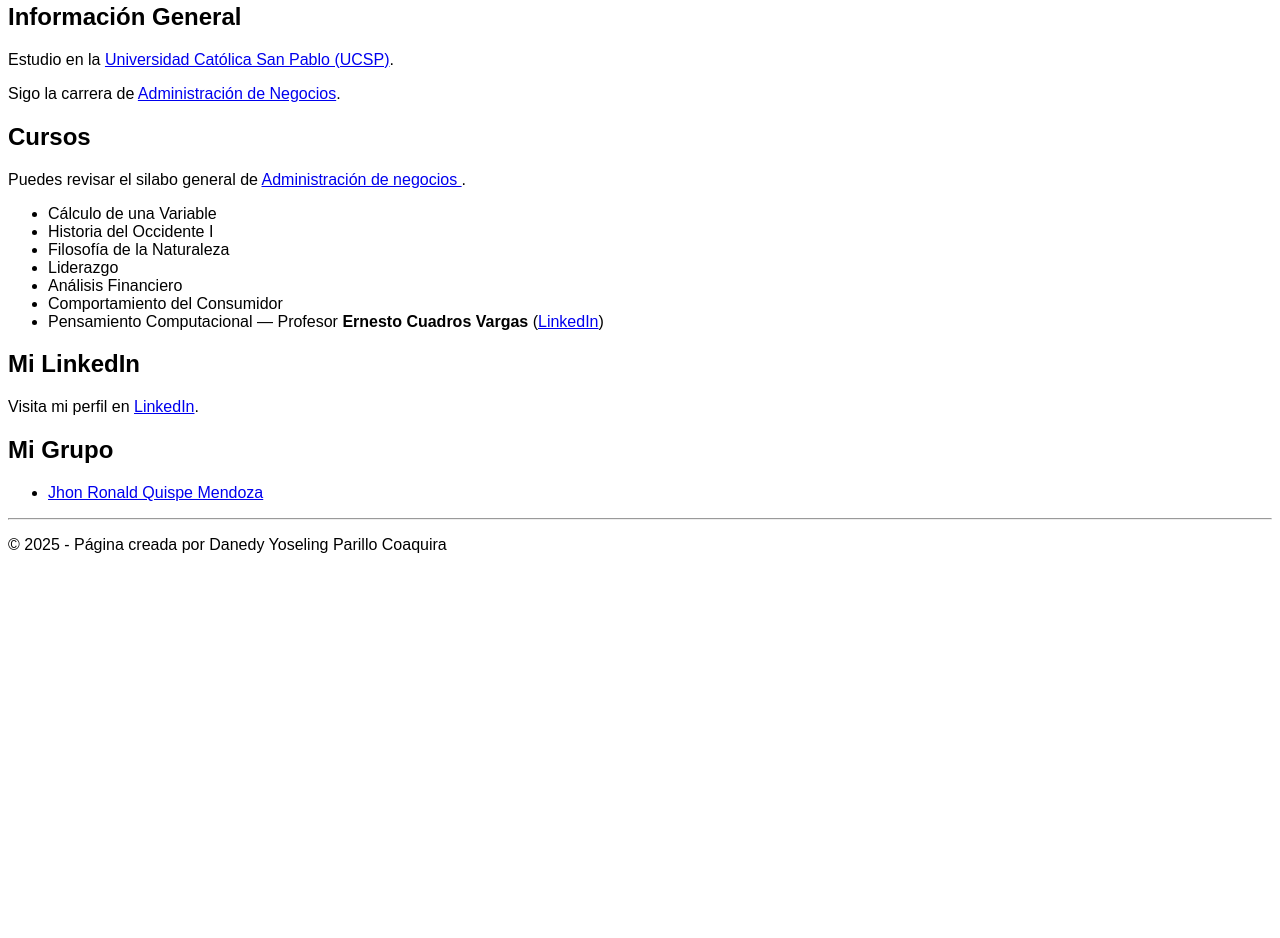
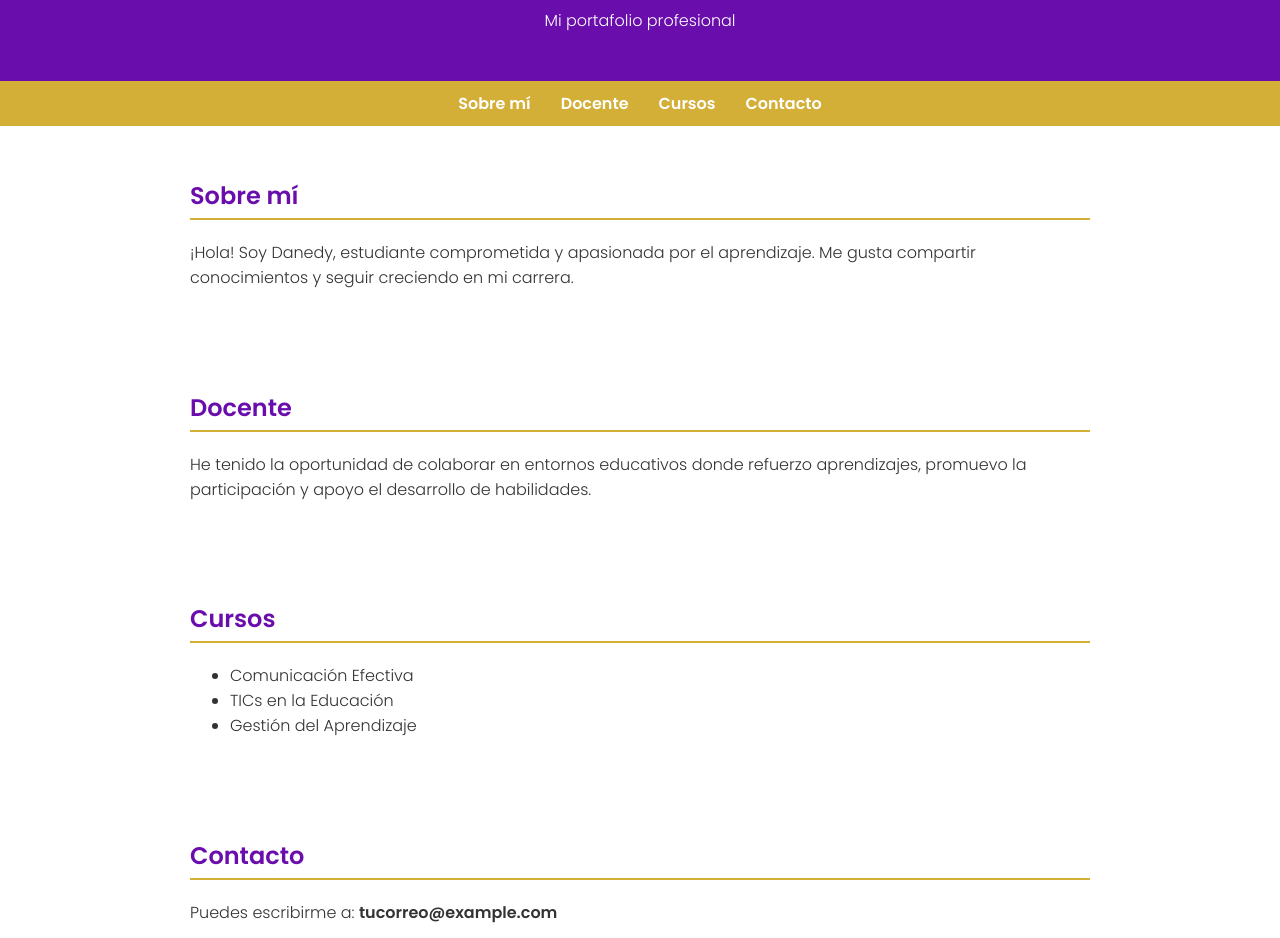
Before and after one commit to DanedyP/Danedy-Yoseling-Parillo-Coaquira, a plain HTML site: page index.html in a window 1280 px wide. Shown: the part 115-1053 px from the top of the page. Before the commit the page ends 800 px from the top, so only its background shows below. Drawn offline with Linux system fonts and the light colour scheme.

Commit message:
Update index.html

```diff
--- a/index.html
+++ b/index.html
@@ -2,45 +2,127 @@
 <!DOCTYPE html>
 <html lang="es">
 <head>
-    <meta charset="UTF-8">
-    <title>Página Personal de Danedy Yoseling Parillo Coaquira</title>
+  <meta charset="UTF-8">
+  <meta name="viewport" content="width=device-width, initial-scale=1">
+  <title>Danedy Yoseling Parillo Coaquira</title>
+  <link href="https://fonts.googleapis.com/css2?family=Poppins:wght@300;600&display=swap" rel="stylesheet">
+  <style>
+    :root {
+      --main-color: #6a0dad;      /* Morado */
+      --accent-color: #d4af37;    /* Dorado */
+      --bg-color: #ffffff;        /* Blanco */
+      --text-color: #333333;
+    }
+
+    body {
+      margin: 0;
+      font-family: 'Poppins', sans-serif;
+      background-color: var(--bg-color);
+      color: var(--text-color);
+    }
+
+    header {
+      background-color: var(--main-color);
+      color: white;
+      text-align: center;
+      padding: 2rem 1rem;
+    }
+
+    nav {
+      display: flex;
+      justify-content: center;
+      background-color: var(--accent-color);
+      padding: 10px;
+      flex-wrap: wrap;
+    }
+
+    nav a {
+      color: white;
+      text-decoration: none;
+      margin: 0 15px;
+      font-weight: bold;
+    }
+
+    section {
+      padding: 2rem;
+      max-width: 900px;
+      margin: auto;
+    }
+
+    h2 {
+      color: var(--main-color);
+      border-bottom: 2px solid var(--accent-color);
+      padding-bottom: 5px;
+    }
+
+    footer {
+      background-color: var(--main-color);
+      color: white;
+      text-align: center;
+      padding: 1rem;
+      font-size: 0.9rem;
+    }
+
+    @media (max-width: 600px) {
+      nav {
+        flex-direction: column;
+        align-items: center;
+      }
+      nav a {
+        margin: 10px 0;
+      }
+    }
+  </style>
 </head>
-<body style="font-family: Arial, sans-serif;">
+<body>
 
-    <h1>Hola, soy Danedy Parillo</h1>
+  <header>
+    <h1>Danedy Yoseling Parillo Coaquira</h1>
+    <p>Mi portafolio profesional</p>
+  </header>
 
-    <!-- Foto de perfil-->
-    <img src="danedy.jpg" alt="Foto de Danedy Parillo" width="200">
+  <nav>
+    <a href="#sobre-mi">Sobre mí</a>
+    <a href="#docente">Docente</a>
+    <a href="#cursos">Cursos</a>
+    <a href="#contacto">Contacto</a>
+  </nav>
 
-    <h2>Información General</h2>
-    <p>Estudio en la <a href="https://ucsp.edu.pe" target="_blank">Universidad Católica San Pablo (UCSP)</a>.</p>
-    <p>Sigo la carrera de <a href="https://ucsp.edu.pe/carreras/administracion-negocios/" target="_blank">Administración de Negocios</a>.</p>
+  <section id="sobre-mi">
+    <h2>Sobre mí</h2>
+    <p>¡Hola! Soy Danedy, estudiante comprometida y apasionada por el aprendizaje. Me gusta compartir conocimientos y seguir creciendo en mi carrera.</p>
+  </section>
 
-<h2>Cursos</h2>
-<p>Puedes revisar el silabo general de  <a href="https://ucsp.edu.pe/vive-san-pablo/universidad/transparencia/malla-curricular-administracion-negocios/" target="_blank">Administración de negocios </a>.</p>
-<ul>
-    <li>Cálculo de una Variable</li>
-    <li>Historia del Occidente I</li>
-    <li>Filosofía de la Naturaleza</li>
-    <li>Liderazgo</li>
-    <li>Análisis Financiero</li>
-    <li>Comportamiento del Consumidor</li>
-    <li>Pensamiento Computacional — Profesor <strong>Ernesto Cuadros Vargas </strong> (<a href="https://www.linkedin.com/in/ecuadrosv/" target="_blank">LinkedIn</a>)</li>
-</ul>
+  <section id="docente">
+    <h2>Docente</h2>
+    <p>He tenido la oportunidad de colaborar en entornos educativos donde refuerzo aprendizajes, promuevo la participación y apoyo el desarrollo de habilidades.</p>
+  </section>
 
-    <h2>Mi LinkedIn</h2>
-    <p>Visita mi perfil en <a href="https://www.linkedin.com/public-profile/settings?trk=d_flagship3_profile_self_view_public_profile" target="_blank">LinkedIn</a>.</p>
+  <section id="cursos">
+    <h2>Cursos</h2>
+    <ul>
+      <li>Comunicación Efectiva</li>
+      <li>TICs en la Educación</li>
+      <li>Gestión del Aprendizaje</li>
+    </ul>
+  </section>
 
+  <section id="contacto">
+    <h2>Contacto</h2>
+    <p>Puedes escribirme a: <strong>tucorreo@example.com</strong></p>
 
-    <h2>Mi Grupo</h2>
+    <p>También puedes visitar esta página relacionada:</p>
     <ul>
-        <li><a href="https://jhony241.github.io/Jhon-Ronald-Quispe-Mendoza.github.io/" target="_blank">Jhon Ronald Quispe Mendoza</a></li>
+      <li>
+        🌐 <strong>Sitio recomendado:</strong>
+        <a href="https://kerensteves.github.io/Keren-page/" target="_blank">Keren - Página personal</a>
+      </li>
     </ul>
+  </section>
 
-    <hr>
-    <footer>
-        <p>© 2025 - Página creada por Danedy Yoseling Parillo Coaquira</p>
-    </footer>
+  <footer>
+    © 2025 Danedy Parillo. Todos los derechos reservados.
+  </footer>
 
 </body>
 </html>
```
